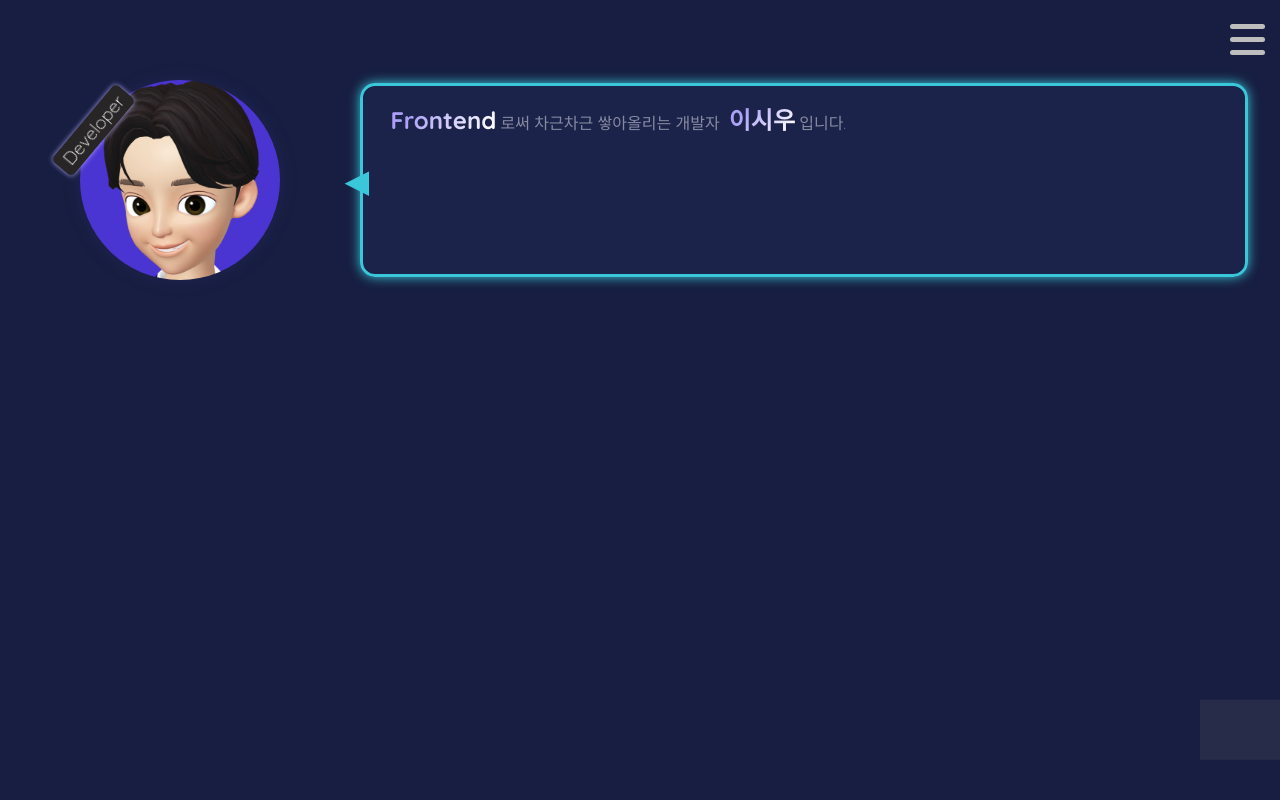
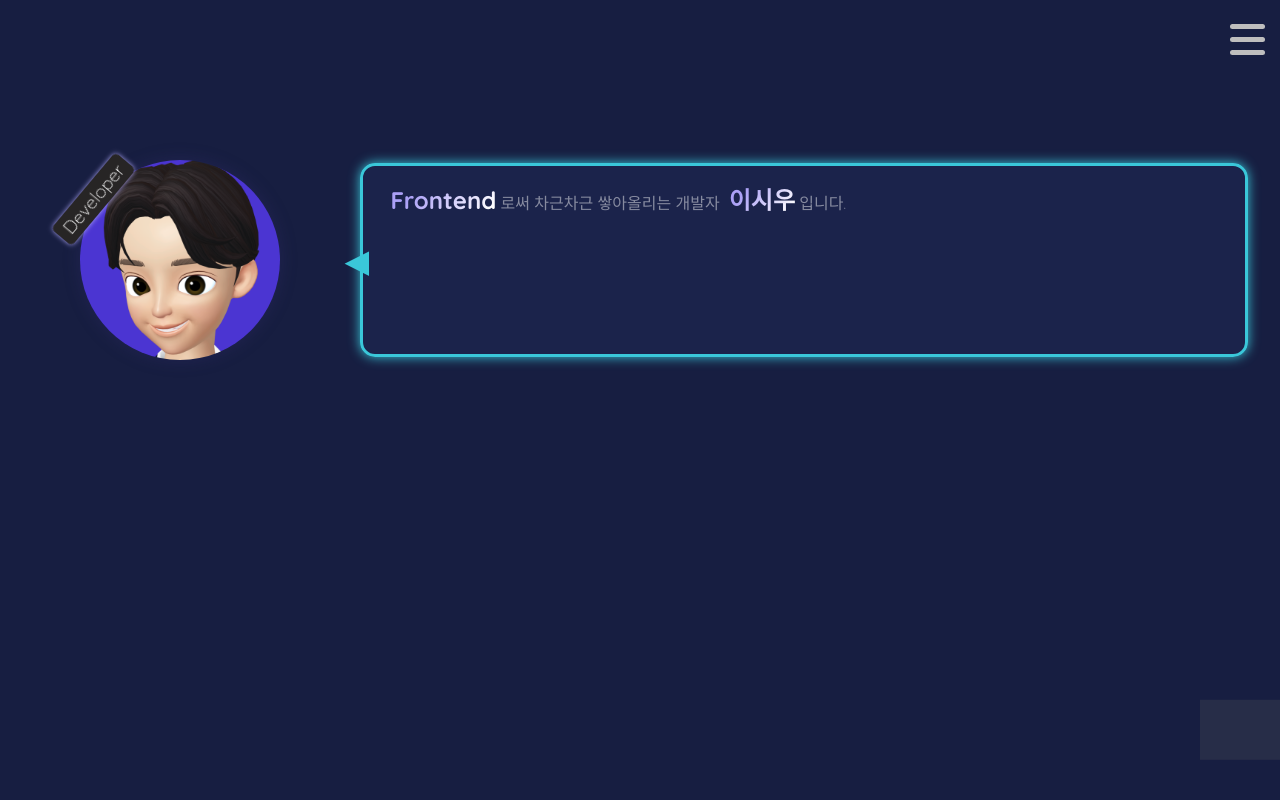
Before and after one commit to lswdev/portfolio, a Vue app: page /intro-detail in a window 1280 px wide. Shown: the top 800 px of the page. Built offline with nearby package versions, Linux system fonts and the light colour scheme; grey boxes are pictures that could not be loaded.

Commit message:
avatar 위치 조정

```diff
--- a/src/assets/intro.css
+++ b/src/assets/intro.css
@@ -222,13 +222,14 @@
 }
 .avatar {
   width: 100%;
+  padding-top: 5rem;
   display: flex;
 }
 .avatar-label {
   position: absolute;
   z-index: 1;
   left: 0;
-  top: 0;
+  top: 4.3rem;
   font-size: 1.125rem;
   color: #FFF;
   background-color: rgb(39,37,37);
```
